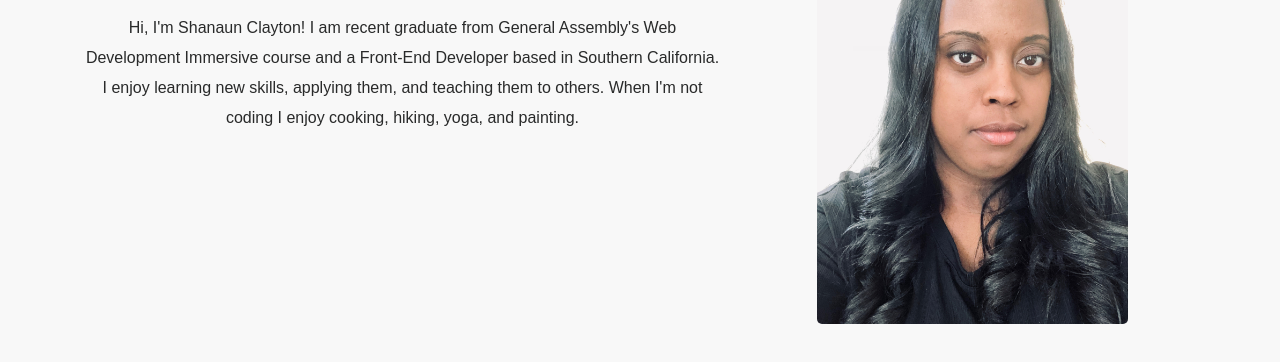
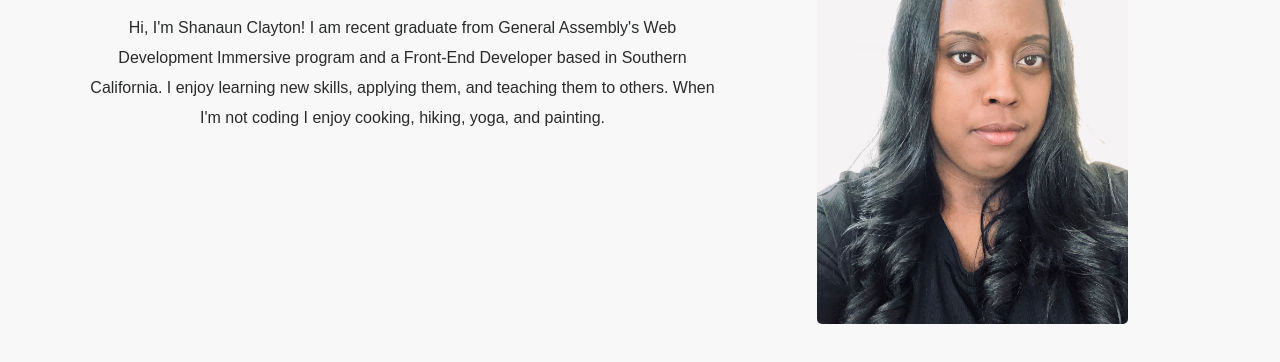
Before and after one commit to ShanClayton/ShanClayton.github.io, a plain HTML site: page portfolio/index.html in a window 1280 px wide. Shown: the part 702-1064 px from the top of the page. Drawn offline with nearby package versions, Linux system fonts and the light colour scheme; a web font is replaced by a local one.

```diff
--- a/portfolio/index.html
+++ b/portfolio/index.html
@@ -92,7 +92,7 @@
 	                    <div class="about-box-text">
 	                    	<h2>About</h2>
                         <div class="divider-1 jackInTheBox"><span></span></div>
-	                    	<p class="medium-paragraph"><p> Hi, I'm Shanaun Clayton! I am recent graduate from General Assembly's Web Development Immersive course and a Front-End Developer based in Southern California. I enjoy learning new skills, applying them, and teaching them to others. When I'm not coding I enjoy cooking, hiking, yoga, and painting.
+	                    	<p class="medium-paragraph"><p> Hi, I'm Shanaun Clayton! I am recent graduate from General Assembly's Web Development Immersive program and a Front-End Developer based in Southern California. I enjoy learning new skills, applying them, and teaching them to others. When I'm not coding I enjoy cooking, hiking, yoga, and painting.
 	                    	</p>
 	                    </div>
 	                </div>
```
